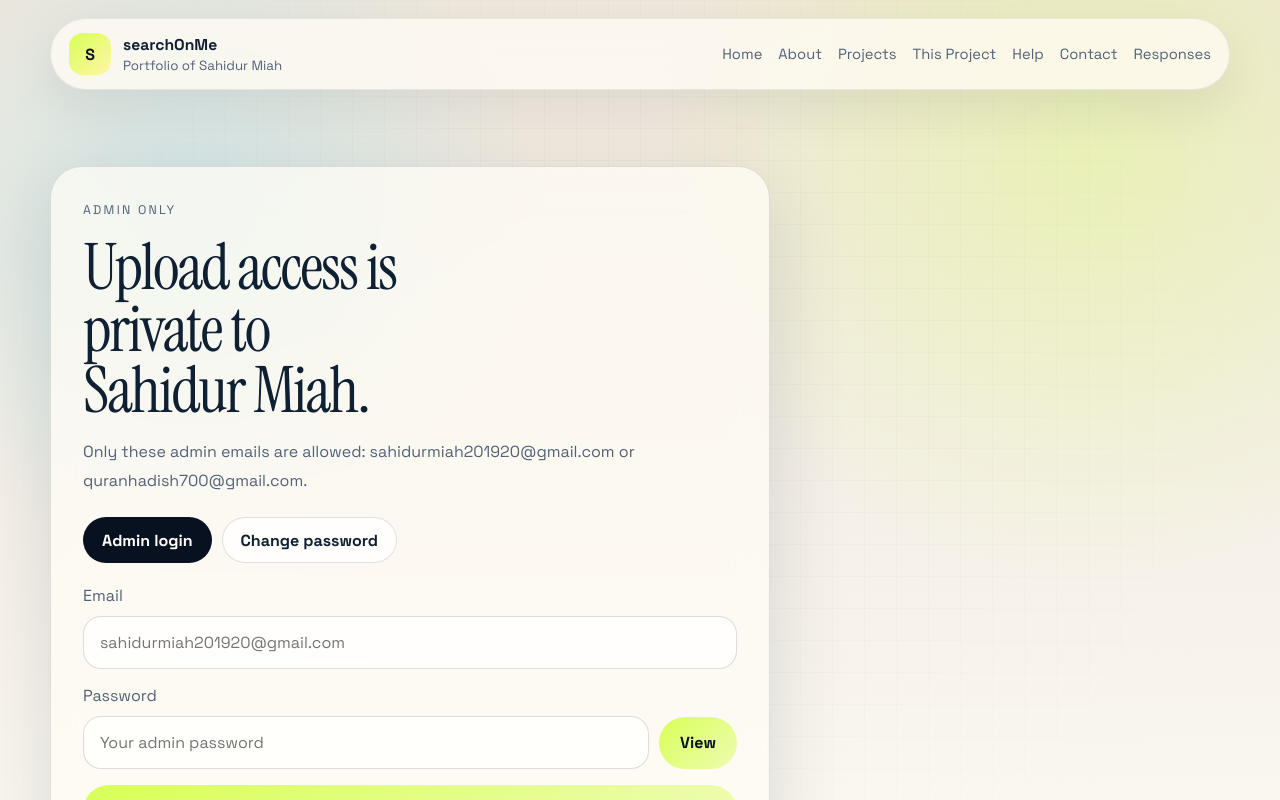
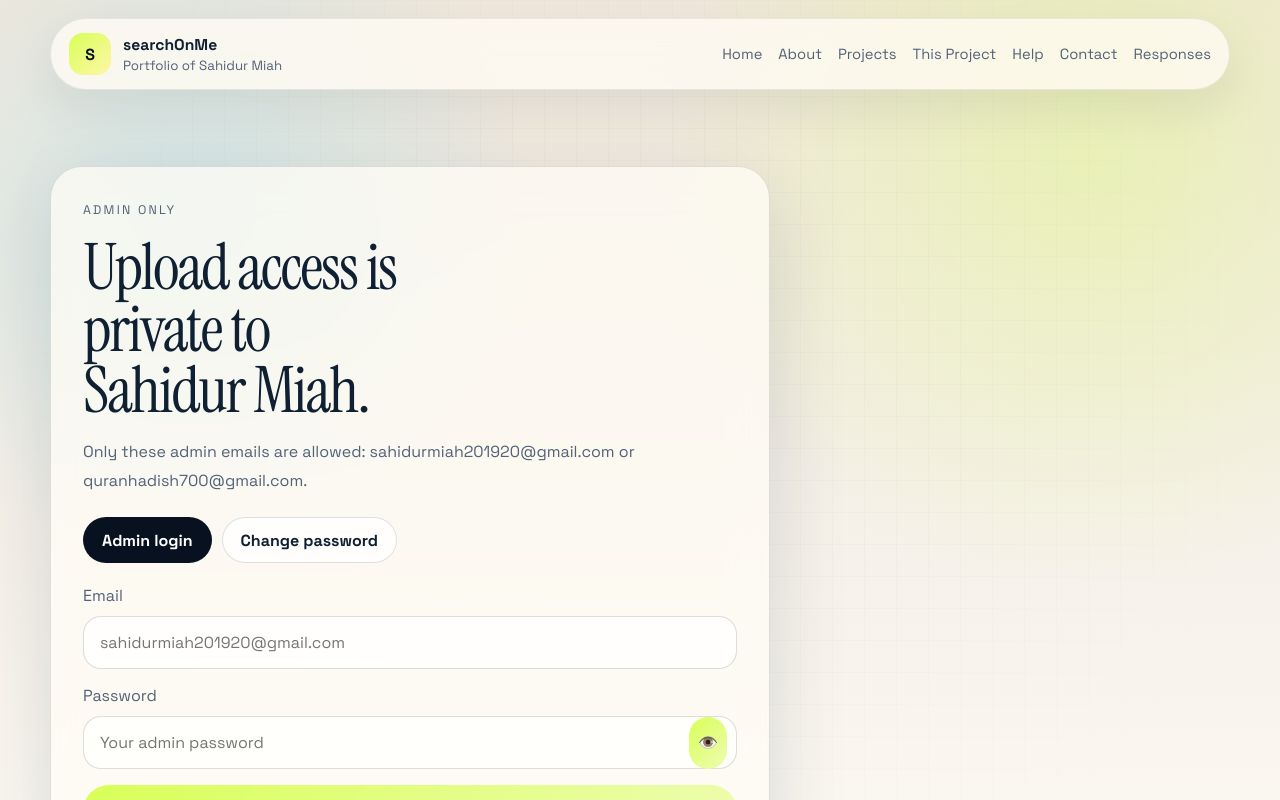
Before and after one commit to Code-Master20/searchOnMe, a React (Vite) app in the folder client/: page /admin/login in a window 1280 px wide. Shown: the top 800 px of the page. Built offline with nearby package versions, Linux system fonts and the light colour scheme; no server answers.

Commit message:
Embed emoji password toggles in admin fields

```diff
--- a/client/src/pages/AdminLoginPage.jsx
+++ b/client/src/pages/AdminLoginPage.jsx
@@ -280,8 +280,9 @@ function AdminLoginPage() {
                     className={styles.visibilityButton}
                     onClick={() => togglePasswordVisibility("login")}
                     disabled={isCheckingSession}
+                    aria-label={showPasswords.login ? "Hide password" : "Show password"}
                   >
-                    {showPasswords.login ? "Hide" : "View"}
+                    {showPasswords.login ? "🙈" : "👁️"}
                   </button>
                 </div>
               </label>
@@ -382,8 +383,9 @@ function AdminLoginPage() {
                   className={styles.visibilityButton}
                   onClick={() => togglePasswordVisibility("newPassword")}
                   disabled={isCheckingSession}
+                  aria-label={showPasswords.newPassword ? "Hide new password" : "Show new password"}
                 >
-                  {showPasswords.newPassword ? "Hide" : "View"}
+                  {showPasswords.newPassword ? "🙈" : "👁️"}
                 </button>
               </div>
             </label>
@@ -404,8 +406,13 @@ function AdminLoginPage() {
                   className={styles.visibilityButton}
                   onClick={() => togglePasswordVisibility("confirmPassword")}
                   disabled={isCheckingSession}
+                  aria-label={
+                    showPasswords.confirmPassword
+                      ? "Hide confirm password"
+                      : "Show confirm password"
+                  }
                 >
-                  {showPasswords.confirmPassword ? "Hide" : "View"}
+                  {showPasswords.confirmPassword ? "🙈" : "👁️"}
                 </button>
               </div>
             </label>
--- a/client/src/pages/AdminLoginPage.module.css
+++ b/client/src/pages/AdminLoginPage.module.css
@@ -76,15 +76,12 @@
 }
 
 .passwordField {
-  display: grid;
-  grid-template-columns: minmax(0, 1fr) auto;
-  gap: 10px;
-  align-items: center;
+  position: relative;
 }
 
 .form input {
   width: 100%;
-  padding: 15px 16px;
+  padding: 15px 56px 15px 16px;
   border: 1px solid rgba(8, 20, 33, 0.14);
   border-radius: 18px;
   background: rgba(255, 255, 255, 0.72);
@@ -109,14 +106,21 @@
 }
 
 .visibilityButton {
-  min-width: 78px;
-  min-height: 50px;
-  border: 1px solid rgba(8, 20, 33, 0.12);
-  border-radius: 18px;
-  background: rgba(255, 255, 255, 0.72);
+  position: absolute;
+  top: 50%;
+  right: 10px;
+  display: inline-flex;
+  align-items: center;
+  justify-content: center;
+  width: 38px;
+  height: 38px;
+  border: 0;
+  border-radius: 12px;
+  background: transparent;
   color: var(--text);
-  font-weight: 700;
+  font-size: 1rem;
   cursor: pointer;
+  transform: translateY(-50%);
 }
 
 .form button:disabled {
```
